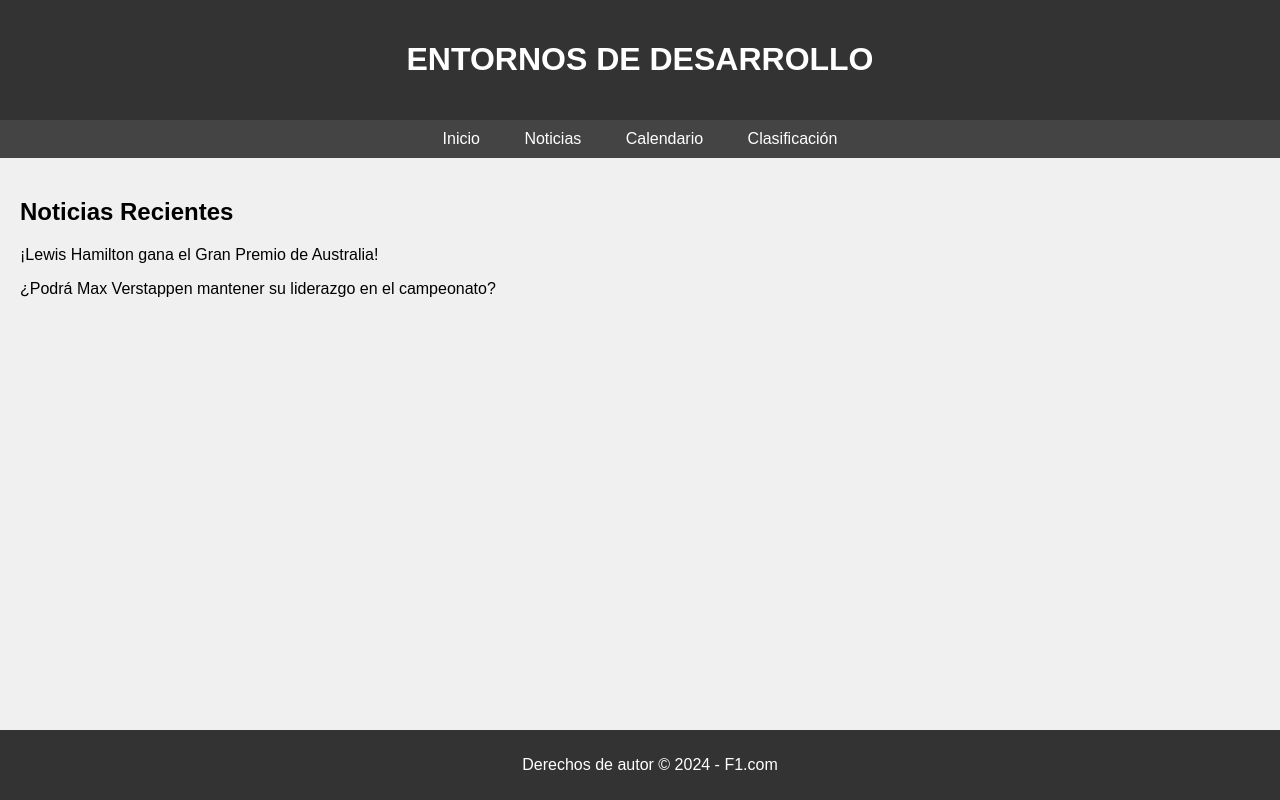
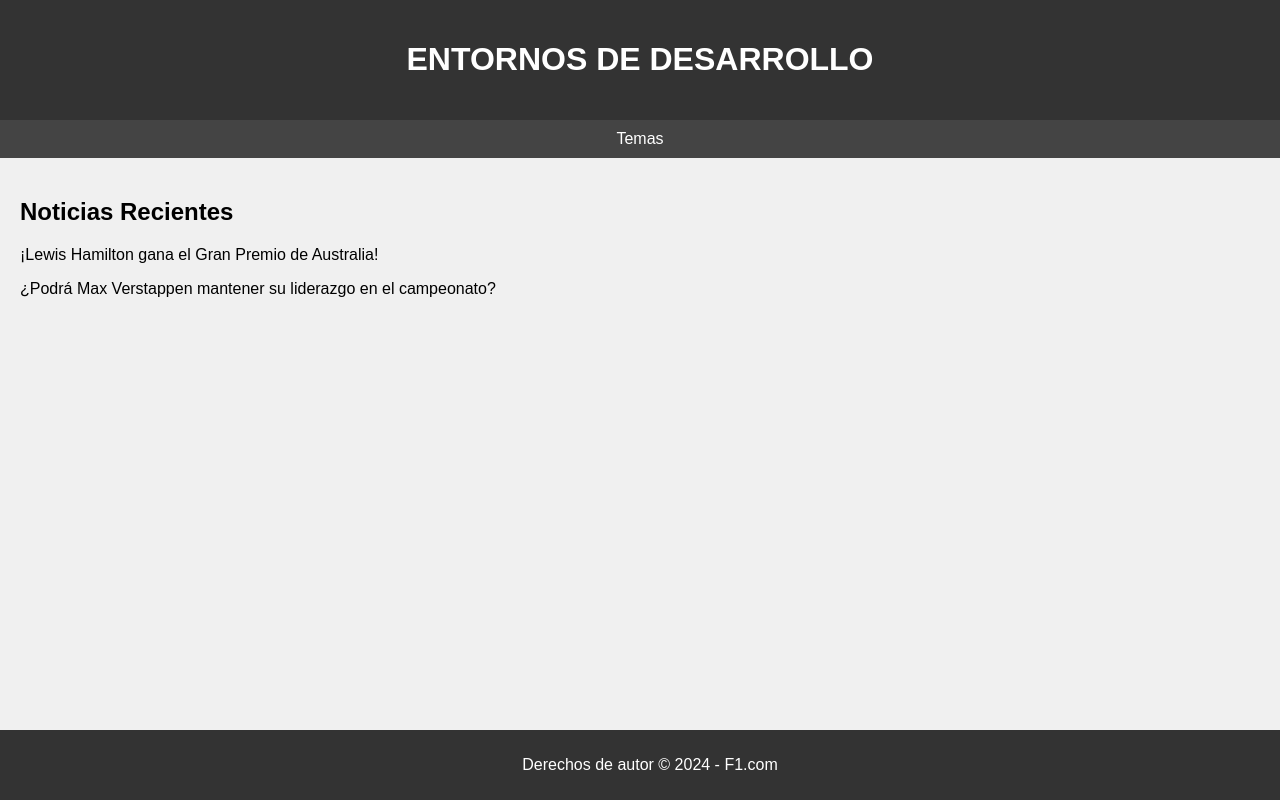
Before and after one commit to 1745169/1745169.github.io, a plain HTML site: page index.html in a window 1280 px wide. Drawn offline with Linux system fonts and the light colour scheme.

Commit message:
Update index.html

```diff
--- a/index.html
+++ b/index.html
@@ -47,10 +47,7 @@
         <h1>ENTORNOS DE DESARROLLO</h1>
     </header>
     <nav>
-        <a href="#">Inicio</a>
-        <a href="#">Noticias</a>
-        <a href="#">Calendario</a>
-        <a href="#">Clasificación</a>
+        <a href="#">Temas</a>
     </nav>
     <section>
         <h2>Noticias Recientes</h2>
```
